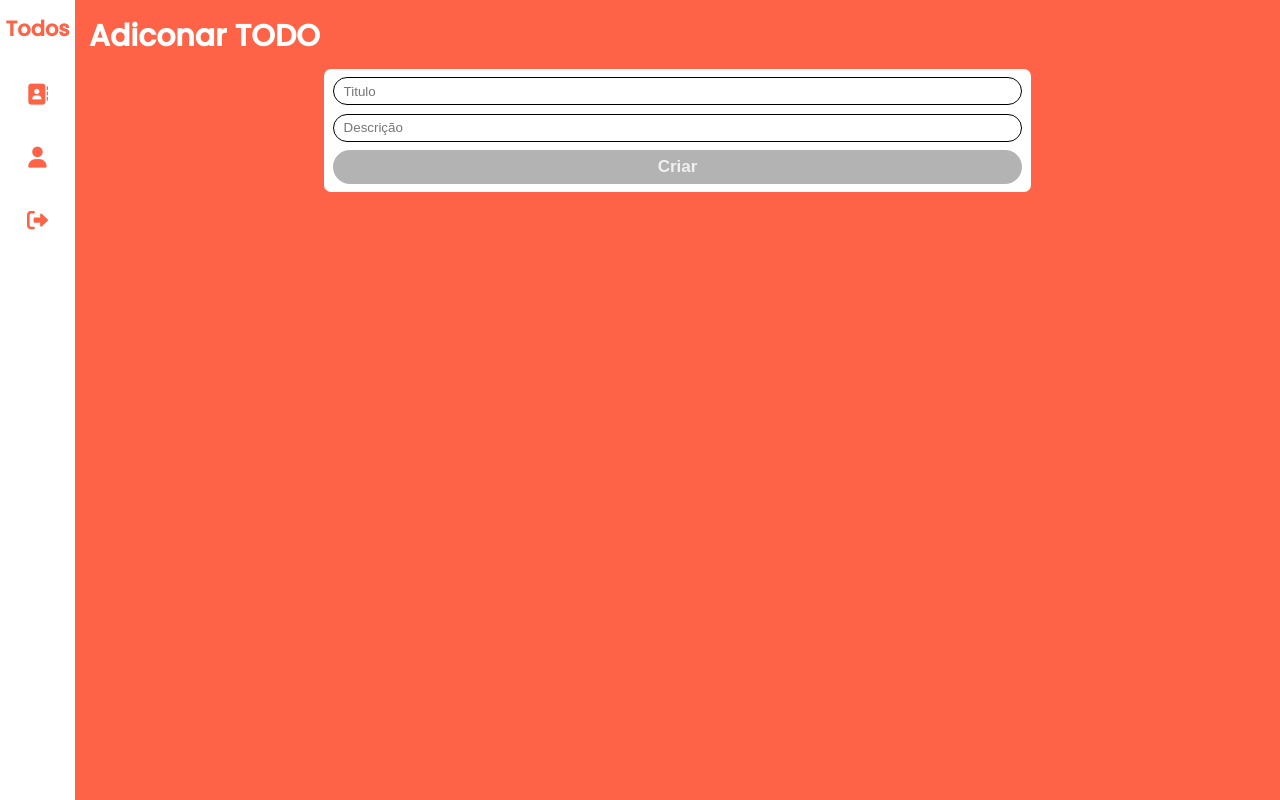
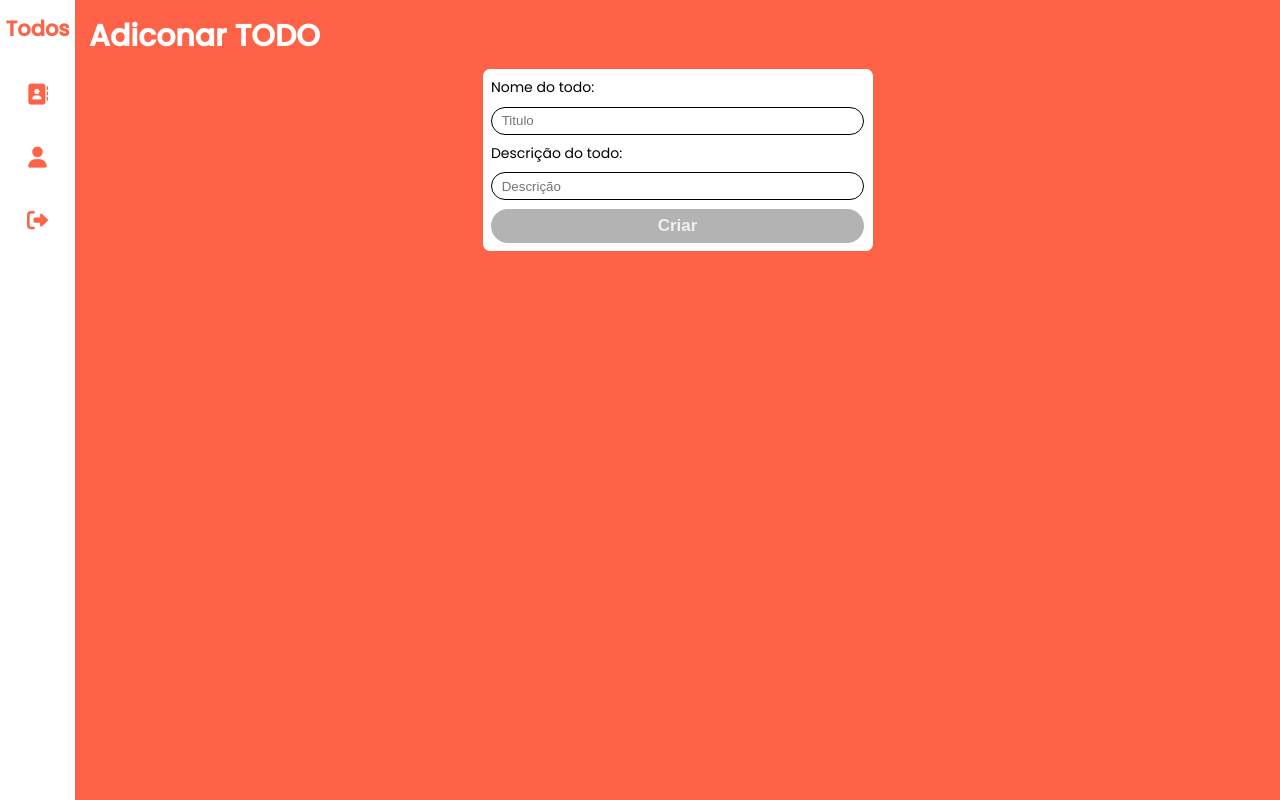
Before and after one commit to Kauan-Azevedo/todo-local, an Angular app: page /add in a window 1280 px wide. Built offline with nearby package versions, Linux system fonts and the light colour scheme.

Commit message:
fix: add-todo box size + error color

```diff
--- a/src/app/todo/add/add.component.css
+++ b/src/app/todo/add/add.component.css
@@ -12,6 +12,8 @@ h1 {
 }
 
 .todos-container {
+  max-width: 650px;
+  margin: 0 auto;
   display: flex;
   flex-direction: column;
   flex-wrap: wrap;
@@ -63,3 +65,10 @@ form input[type="submit"]:disabled {
   background-color: rgba(128, 128, 128, 0.6);
   cursor: auto;
 }
+
+.add-error {
+  background-color: rgb(255 195 195);
+  color: #c81c1c;
+  font-weight: bold;
+  padding: 0.4rem;
+}
--- a/src/app/todo/add/add.component.html
+++ b/src/app/todo/add/add.component.html
@@ -4,6 +4,7 @@
   </div>
   <div class="todos-container">
     <form #todo="ngForm" (ngSubmit)="onSubmit(todo.value)">
+      <label for="title"> Nome do todo: </label>
       <input
         type="text"
         name="title"
@@ -14,18 +15,26 @@
         autocomplete="off"
         required
       />
-      <div *ngIf="formTitle.invalid && formTitle.touched" class="add-error">
-        Campo 'Titulo' inválido
-      </div>
+      <label for="description">Descrição do todo:</label>
       <input
         type="text"
         name="description"
         placeholder="Descrição"
         #formDesc="ngModel"
+        minlength="3"
         ngModel
         autocomplete="off"
         required
       />
+      <div
+        *ngIf="
+          (formTitle.invalid && formTitle.touched) ||
+          (formDesc.invalid && formDesc.touched)
+        "
+        class="add-error"
+      >
+        Campos Invalidos!
+      </div>
       <input type="submit" value="Criar" [disabled]="todo.invalid" />
     </form>
   </div>
```
